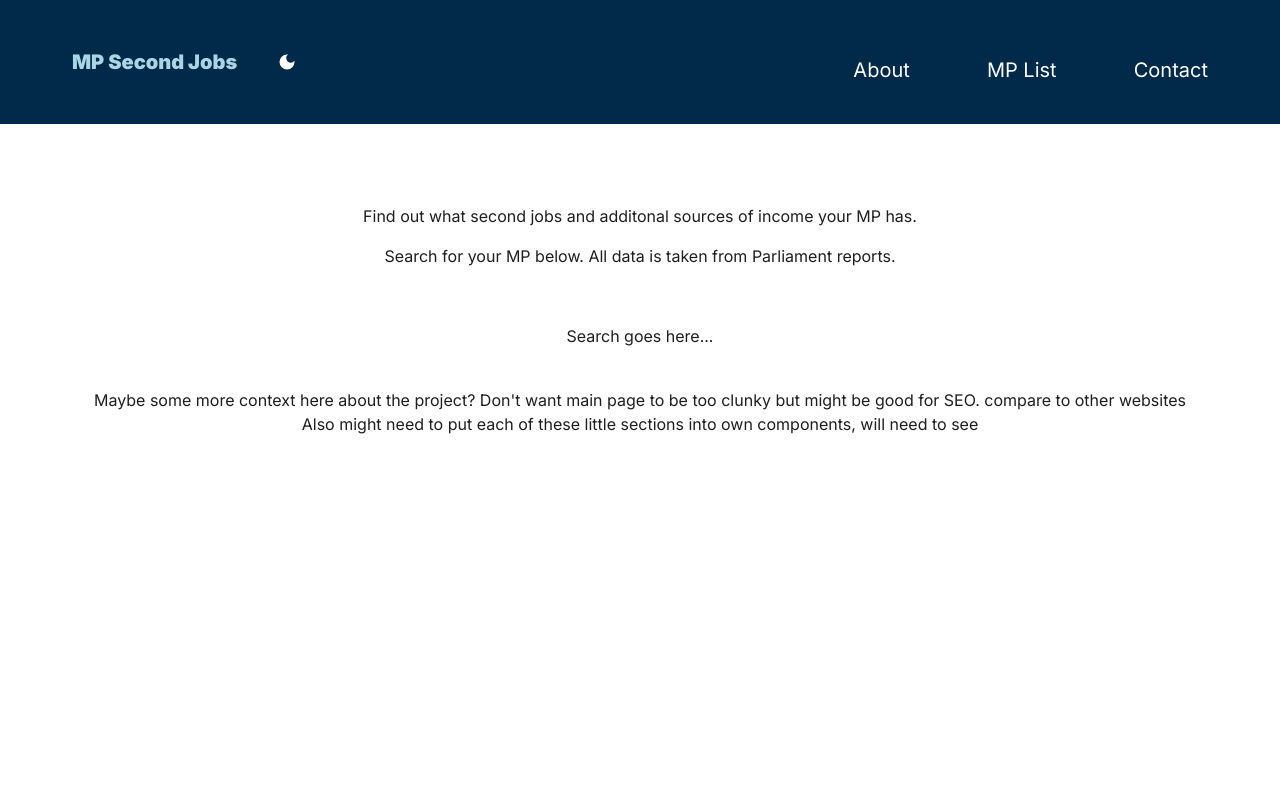
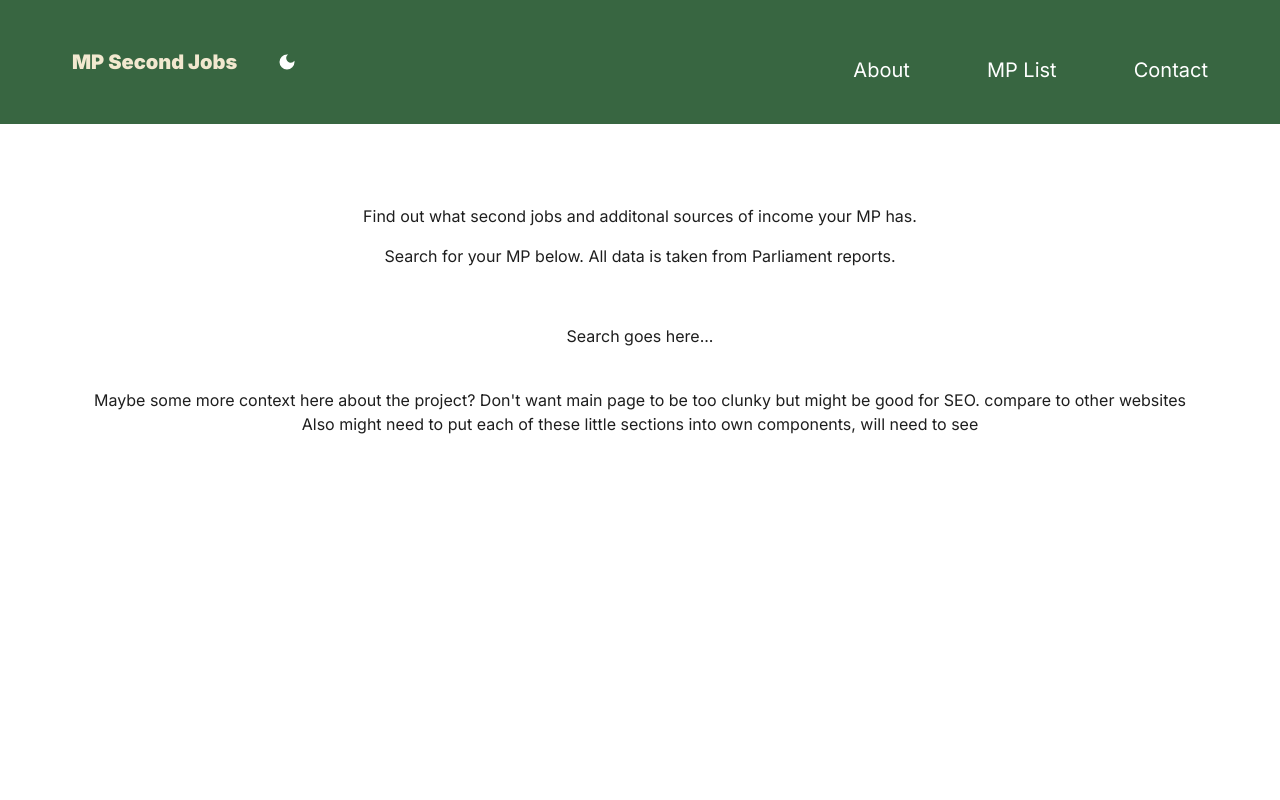
Before and after one commit to zamarz/second-jobs, a Next.js app: page / in a window 1280 px wide. Shown: the top 800 px of the page. Built offline with nearby package versions, Linux system fonts and the light colour scheme.

Commit message:
Add new colours and update backgrounds

```diff
--- a/src/components/MP234Section.tsx
+++ b/src/components/MP234Section.tsx
@@ -24,7 +24,7 @@ const MP234Section = ({ interestInfo }: any) => {
           return <MP234Analysis id={secondJob.id} secondJob={secondJob} />;
         })}
       </div>
-      <div className="text-center text-2xl py-3 mx-auto bg-secondary">
+      <div className="text-center text-2xl py-3 mx-auto bg-tertiary-dark">
         <span className="font-bold">Total Value:</span> £{values}
       </div>
     </div>
--- a/src/components/MPEmploymentEarnings.tsx
+++ b/src/components/MPEmploymentEarnings.tsx
@@ -52,7 +52,7 @@ const MPEmploymentEarnings = ({ earningsInfo }: any) => {
             </div>
           );
         })}
-        <div className="text-3xl py-5 text-center bg-secondary">
+        <div className="text-3xl py-5 text-center bg-tertiary-dark">
           <div className="py-2 mx-auto">
             <span className="font-bold">Total Earnings:</span> £{earnings}
           </div>
--- a/tailwind.config.ts
+++ b/tailwind.config.ts
@@ -10,11 +10,11 @@ const config: Config = {
   theme: {
     extend: {
       colors: {
-        primary: "#012a4a",
-        secondary: "#a9d6e5",
+        primary: "#386641",
+        secondary: "#6a994e",
         tertiary: {
-          dark: "#231942",
-          light: "#a9d6e5",
+          dark: "#bc4749",
+          light: "#f2e8cf",
         },
       },
     },
```
